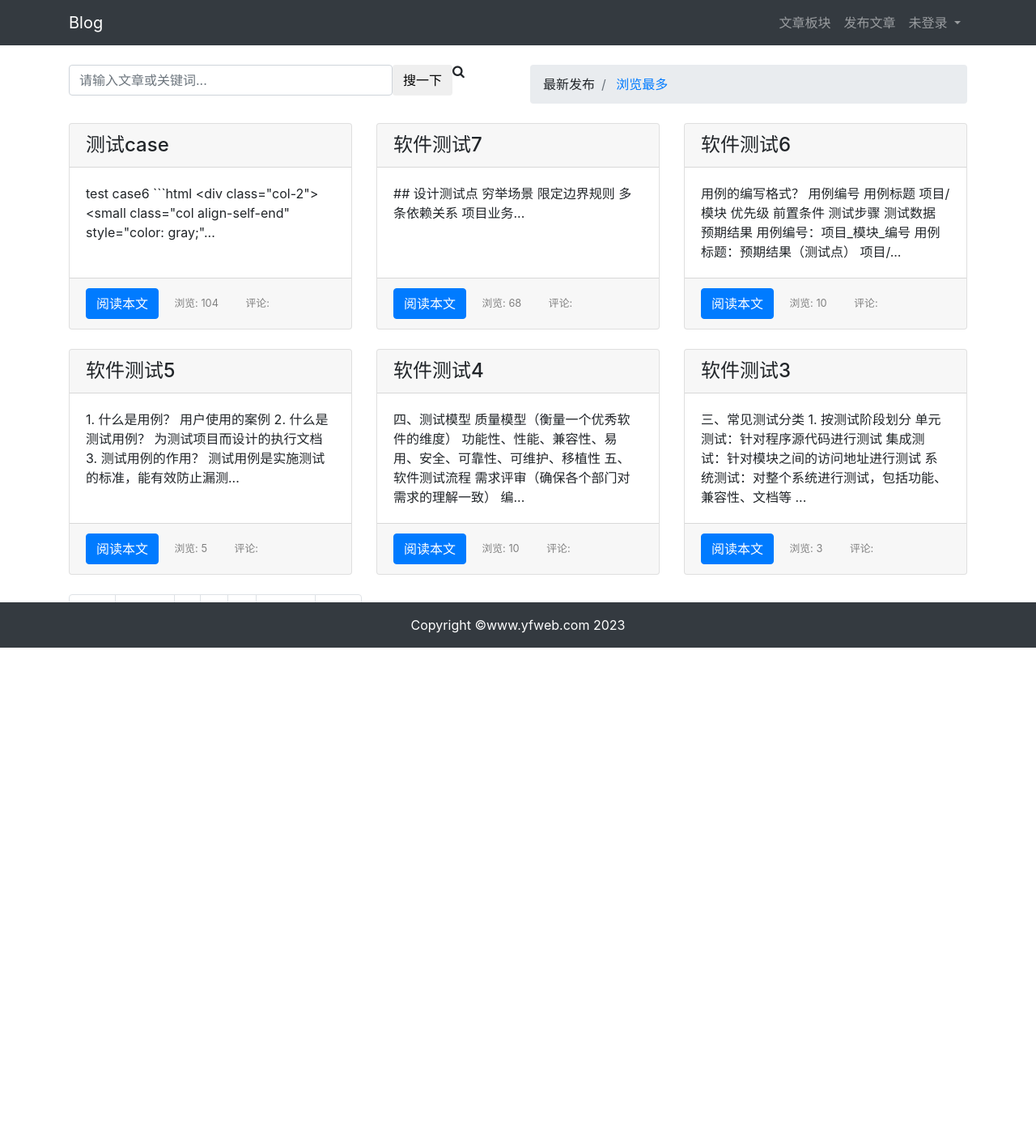
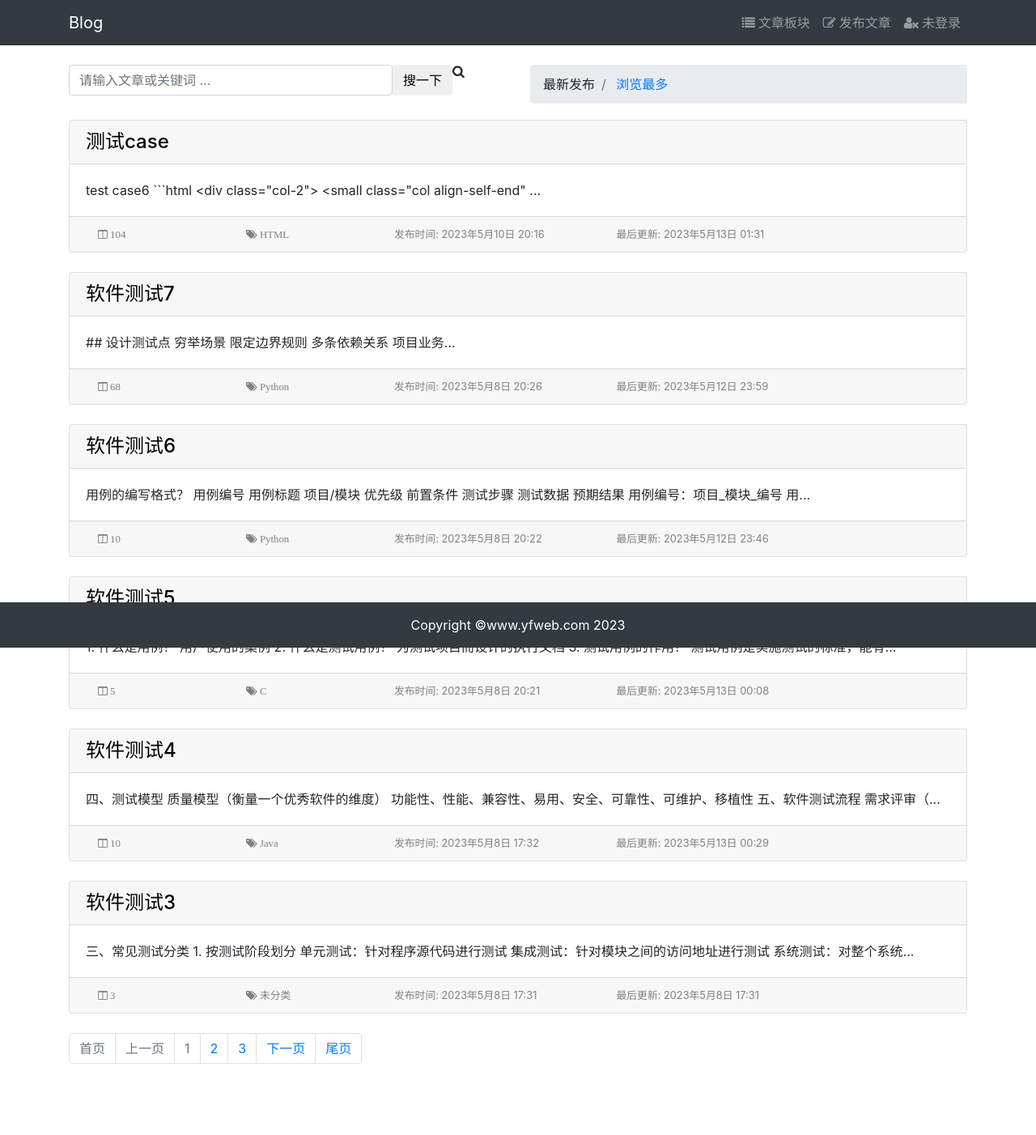
Before and after one commit to yfGithubcom/django-blog, a Django app: page /article/list/ in a window 1280 px wide. Shown: the whole page at 81% size. Before the commit the page ends 800 px from the top, so only its background shows below. Run offline with Django 4.2, Linux system fonts and the light colour scheme; data comes from the database, SQL or seed files in the repository; both versions use the stored data as it was after the commit; parts of the project's set-up code (start-up, migrations or seed data) failed here and were passed over; some libraries are stand-ins or nearby versions.

Commit message:
一个简易的博客系统，使用django框架，实现用户注册，登录，注销和个人信息修改，及文章的增删改查和评论功能，同时对权限进行限制，保证文章只能被作者删除和修改，发表文章和评论需要先登录等。

```diff
--- a/BlogSystem/settings.py
+++ b/BlogSystem/settings.py
@@ -37,7 +37,7 @@ INSTALLED_APPS = [
     'django.contrib.messages',
     'django.contrib.staticfiles',
     # 三方app
-
+    'taggit',
     # 自建app
     'article',
     'user',
--- a/article/admin.py
+++ b/article/admin.py
@@ -4,3 +4,4 @@ from . import models
 # Register your models here.
 
 admin.site.register(models.Article)
+admin.site.register(models.ArticleColumn)
--- a/article/forms.py
+++ b/article/forms.py
@@ -5,7 +5,7 @@ from . import models
 class ArticleForm(forms.ModelForm):
     class Meta:
         model = models.Article
-        fields = ['title', 'body']  # 'author',
+        fields = ['title', 'column', 'body']  # 'author',
         widgets = {
             # 'author': forms.TextInput,
             'title': forms.TextInput,
--- a/article/models.py
+++ b/article/models.py
@@ -2,9 +2,22 @@ from django.db import models
 from django.contrib.auth.models import User
 from django.utils import timezone
 from django.urls import reverse
+from taggit.managers import TaggableManager
 
 
 # Create your models here.
+
+class ArticleColumn(models.Model):  # 文章专栏
+    title = models.CharField(verbose_name='专栏名称', max_length=60, blank=True)
+    created = models.DateTimeField(verbose_name='创建时间', auto_now_add=True)
+
+    class Meta:
+        verbose_name = '专栏'
+        verbose_name_plural = verbose_name
+
+    def __str__(self):
+        return self.title
+
 
 class Article(models.Model):
     author = models.ForeignKey(verbose_name='作者', to=User, on_delete=models.CASCADE)
@@ -13,6 +26,12 @@ class Article(models.Model):
     created = models.DateTimeField(verbose_name='文章创建时间', default=timezone.now)
     updated = models.DateTimeField(verbose_name='最后更新时间', auto_now=True)
     total_visit = models.PositiveIntegerField(verbose_name='浏览量', default=0)
+    column = models.ForeignKey(
+        verbose_name='专栏', to=ArticleColumn,
+        null=True, blank=True, default='',
+        on_delete=models.CASCADE, related_name='article'
+    )
+    tags = TaggableManager(verbose_name='标签', blank=True)
 
     class Meta:
         verbose_name = '文章'
--- a/article/views.py
+++ b/article/views.py
@@ -93,7 +93,7 @@ def article_create(request):
         return render(request, 'article/create.html', data)
     form = ArticleForm(data=request.POST)
     if form.is_valid():
-        # form.save()
+        # form.save()  # form中没有作者信息，以登录用户作为文章的作者
         temp_form = form.save(commit=False)
         temp_form.author = User.objects.get(pk=request.user.pk)
         temp_form.save()
--- a/templates/article/list.html
+++ b/templates/article/list.html
@@ -7,6 +7,7 @@
 
 {% block content %}
     <div class="container">
+
         <div class="row">
             <!-- 搜索栏 -->
             <div class="col-6"><br>
@@ -17,7 +18,7 @@
                                    name="search" value="{{ search }}" required>
                         {% else %}
                             <input type="text" class="form-control"
-                                   name="search" placeholder="请输入文章或关键词..." required>
+                                   name="search" placeholder="请输入文章或关键词 ..." required>
                         {% endif %}
                     </label>
 
@@ -61,43 +62,75 @@
                 <h4><span style="color: red">"{{ search }}"</span>的搜索结果如下：</h4>
                 <hr>
             {% else %}
-                <h4>暂无与<span style="color: red">"{{ search }}"</span>有关的文章。</h4>
+                <h4>
+                    <i class="fa fa-frown-o" aria-hidden="true"></i>
+                    暂无与<span style="color: red">"{{ search }}"</span>有关的文章
+                </h4>
                 <hr>
             {% endif %}
         {% endif %}
+
         <!-- 文章预览 -->
-        <div class="row mt-2">
+        <div class="row mt-1">
             {% for article in articles %}
-                <div class="col-4 mb-4">
-                    <div class="card h-100">
+                <div class="col-12 mb-4">
+                    <div class="card">
                         <!-- 标题 -->
                         <h4 class="card-header">
+                            <a href="{% url 'article:article_detail' article.pk %}"
+                               style="color: black;text-decoration: none">
                                 {{ article.title }}
+                            </a>
                         </h4>
                         <!-- 摘要 -->
                         <div class="card-body">
                             <p class="card-text">
-                                {{ article.body | slice:'100' }}...
+                                {{ article.body | slice:'80' }}...
                             </p>
                         </div>
                         <!-- 注脚 -->
                         <div class="card-footer">
+                            <div class="row" style="color:gray;">
 
-                            <a href="{% url 'article:article_detail' article.pk %}" class="btn btn-primary">
-                                阅读本文
-                            </a>
+                                <div class="col-2">
+                                    <small class="col align-self-end">
+                                        <i class="fa fa-columns" aria-hidden="true">
+                                            {{ article.total_visit }}
+                                        </i>
+                                    </small>
+                                </div>
 
-                            <span>
-                                <small class="col align-self-end" style="color: gray;">
-                                    浏览: {{ article.total_visit }}
+                                {#<div>#}
+                                {#    <small class="col align-self-end">#}
+                                {#        评论:#}
+                                {#    </small>#}
+                                {#</div>#}
+
+                                <div class="col-2">
+                                    <small class="col align-self-end">
+                                        <i class="fa fa-tags" aria-hidden="true">
+                                            {% if article.column %}
+                                                {{ article.column }}
+                                            {% else %}
+                                                未分类
+                                            {% endif %}
+                                        </i>
                                     </small>
-                            </span>
+                                </div>
 
-                            <span>
-                                <small class="col align-self-end" style="color: gray;">
-                                    评论:
+                                <div class="col-3">
+                                    <small class="col align-self-end">
+                                        发布时间: {{ article.created }}
                                     </small>
-                            </span>
+                                </div>
+
+                                <div class="col-3">
+                                    <small class="col align-self-end">
+                                        最后更新: {{ article.updated }}
+                                    </small>
+                                </div>
+
+                            </div>
 
                         </div>
                     </div>
@@ -106,6 +139,7 @@
         </div>
 
         <!-- 分页组件 -->
+        {% if articles %}
             <ul class="pagination">
 
                 {% if articles.has_previous %}
@@ -132,7 +166,8 @@
                         <li class="page-item disabled"><a class="page-link">{{ i }}</a></li>
                     {% else %}
                         <li class="page-item">
-                        <a class="page-link" href="?page={{ i }}&order={{ order }}&search={{ search }}">{{ i }}</a></li>
+                            <a class="page-link" href="?page={{ i }}&order={{ order }}&search={{ search }}">{{ i }}</a>
+                        </li>
                     {% endif %}
                 {% endfor %}
 
@@ -156,5 +191,7 @@
                     <li class="page-item disabled"><span class="page-link">尾页</span></li>
                 {% endif %}
             </ul>
+        {% else %}
+        {% endif %}
     </div>
 {% endblock %}
--- a/templates/header.html
+++ b/templates/header.html
@@ -9,40 +9,70 @@
             <ul class="navbar-nav">
                 <!-- -->
                 <li class="nav-item">
-                    <a class="nav-link" href="{% url 'article:article_list' %}">文章板块</a>
+                    <a class="nav-link" href="{% url 'article:article_list' %}">
+                        <i class="fa fa-list" aria-hidden="true">
+                            文章板块
+                        </i>
+                    </a>
                 </li>
                 <!-- -->
                 <li class="nav-item">
-                    <a class="nav-link" href="{% url 'article:article_create' %}">发布文章</a>
+                    <a class="nav-link" href="{% url 'article:article_create' %}">
+                        <i class="fa fa-edit" aria-hidden="true">
+                            发布文章
+                        </i>
+                    </a>
                 </li>
                 <!-- -->
+
                 {% if user.is_authenticated %}
                     <li class="nav-item dropdown">
-                        <a class="nav-link dropdown-toggle" href="#" id="navbarDropdown" role="button"
+                        <a class="nav-link" href="#" id="navbarDropdown" role="button"
                            data-toggle="dropdown" aria-haspopup="true" aria-expanded="false">
-                            {{ user.username }}
+                            <i class="fa fa-user-circle" aria-hidden="true">
+                                {{ user.username }}
+                            </i>
                         </a>
+
                         <div class="dropdown-menu" aria-labelledby="navbarDropdown">
 
-                            <a class="dropdown-item" href="{% url 'user:userprofile_edit' user.id %}">编辑信息</a>
-                            <a class="dropdown-item" href="{% url 'user:pwd_reset' user.id %}">重置密码</a>
+                            <a class="dropdown-item" href="{% url 'user:userprofile_edit' user.id %}">
+                                <i class="fa fa-drivers-license-o" aria-hidden="true">
+                                    编辑信息
+                                </i>
+                            </a>
+                            <a class="dropdown-item" href="{% url 'user:pwd_reset' user.id %}">
+                                <i class="fa fa-repeat" aria-hidden="true">
+                                    重置密码
+                                </i>
+                            </a>
 
-                            <a class="dropdown-item" href="#" onclick="user_delete()">注销用户</a>
+                            <a class="dropdown-item" href="#" onclick="user_delete()">
+                                <i class="fa fa-id-card" aria-hidden="true">
+                                    注销用户
+                                </i>
+                            </a>
                             <form style="display: none" id="user_delete"
                                   action="{% url 'user:user_delete' user.id %}" method="post">
                                 {% csrf_token %}
                                 <button type="submit">确认</button>
                             </form>
 
-                            <a class="dropdown-item" href="{% url 'user:user_logout' %}">退出登录</a>
+                            <a class="dropdown-item" href="{% url 'user:user_logout' %}">
+                                <i class="fa fa-chain-broken" aria-hidden="true">
+                                    退出登录
+                                </i>
+                            </a>
 
                         </div>
                     </li>
                 {% else %}
                     <li class="nav-item dropdown">
-                        <a class="nav-link dropdown-toggle" href="#" id="navbarDropdown" role="button"
+                        <a class="nav-link" href="#" id="navbarDropdown" role="button"
                            data-toggle="dropdown" aria-haspopup="true" aria-expanded="false">
-                            未登录
+                            <i class="fa fa-user-times" aria-hidden="true">
+                                未登录
+                            </i>
                         </a>
                         <div class="dropdown-menu" aria-labelledby="navbarDropdown">
                             <a class="dropdown-item" href="{% url 'user:user_login' %}">登录账号</a>
```
Also changed, not shown: templates/article/detail.html (+24 -16 lines), article/migrations/0006_articlecolumn_article_column.py (added), article/migrations/0007_alter_articlecolumn_options_alter_article_column.py (added), article/migrations/0008_article_tags.py (added), db.sqlite3. Lines whose indentation alone changed are shown as unchanged.
